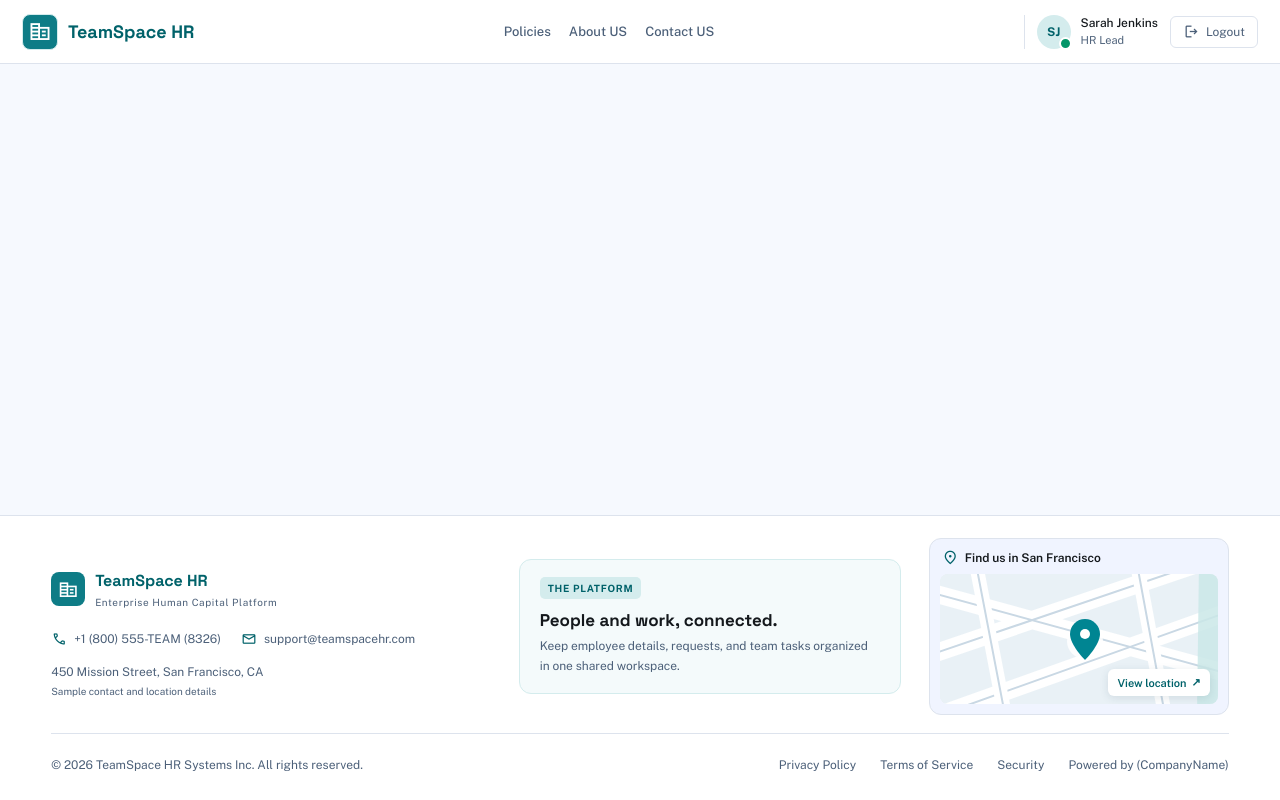
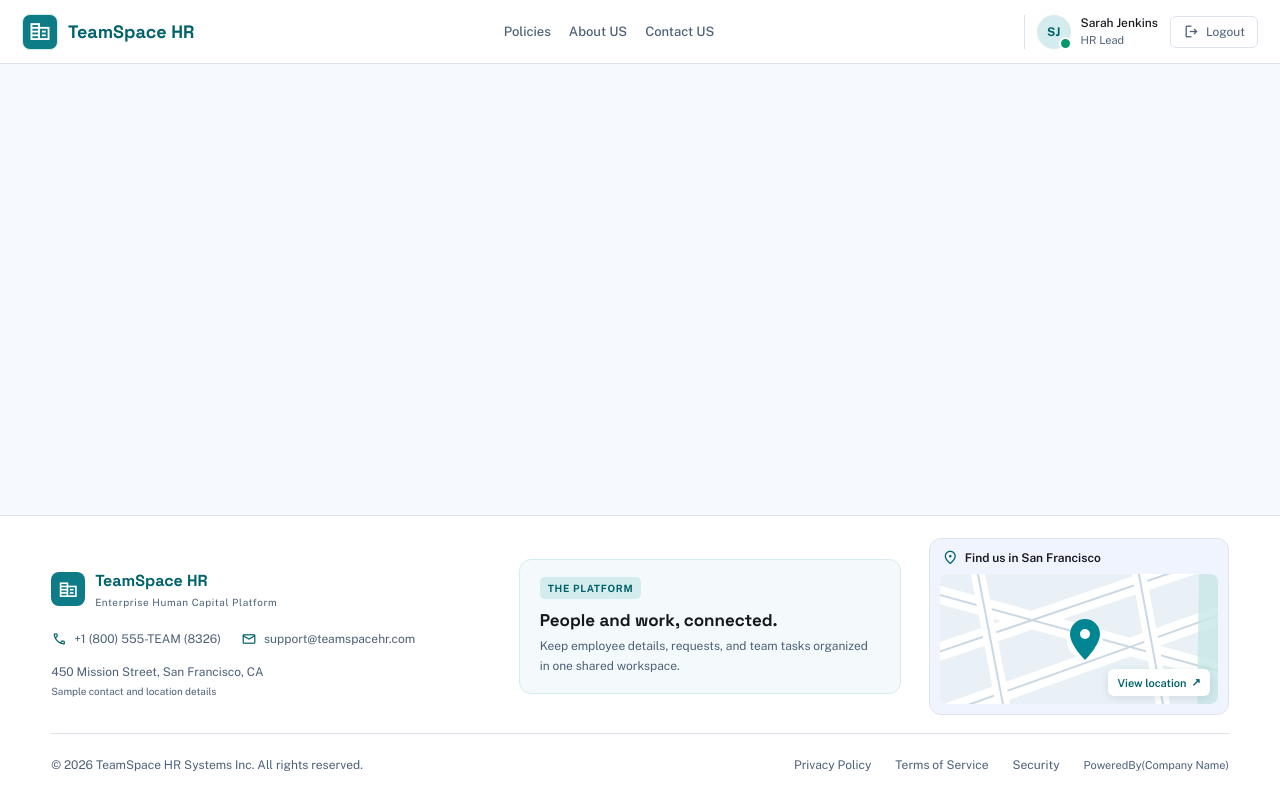
Before and after one commit to Group2Orange/Project-1, a plain HTML site: page common/home/home.html in a window 1280 px wide. Drawn offline with nearby package versions, Linux system fonts and the light colour scheme.

Commit message:
Add Footer and Fix it

```diff
--- a/common/home/home.html
+++ b/common/home/home.html
@@ -53,7 +53,9 @@
       </div>
       <div class="footer-bottom">
         <small>© 2026 TeamSpace HR Systems Inc. All rights reserved.</small>
-        <nav class="footer-legal" aria-label="Footer policies"><a href="../policies/policies.html">Privacy Policy</a><a href="../policies/policies.html">Terms of Service</a><a href="../policies/policies.html">Security</a><a href="../about/about.html">Powered by (CompanyName)</a></nav>
+        <nav class="footer-legal" aria-label="Footer policies"><a href="../policies/policies.html">Privacy Policy</a><a href="../policies/policies.html">Terms of Service</a><a href="../policies/policies.html">Security</a></nav>
+        <!-- Replace this href with the company page when it is available. -->
+        <a class="footer-powered-by" href="../about/about.html">PoweredBy(Company Name)</a>
       </div>
     </div>
   </footer>
--- a/shared/footer.css
+++ b/shared/footer.css
@@ -18,6 +18,7 @@ body.has-footer { min-height: 100vh; min-height: 100dvh; display: flex; flex-dir
 .footer-legal { display: flex; flex-wrap: wrap; gap: 8px 24px; }
 .site-footer a:not(.footer-brand), .home-footer a:not(.footer-brand) { color: inherit; text-decoration: none; }
 .footer-legal a { display: inline-flex; align-items: center; min-height: 44px; }
+.footer-powered-by { display: inline-flex; align-items: center; min-height: 44px; font-size: 11px; white-space: nowrap; }
 .site-footer a:hover, .home-footer a:hover { text-decoration: underline; }
 .footer-shortcuts a:hover { background: var(--color-surface); }
 .site-footer a:focus-visible, .home-footer a:focus-visible { outline: 2px solid var(--color-primary); outline-offset: 3px; border-radius: 4px; }
```
Also changed, not shown: shared/footer.html (+2 -0 lines).
